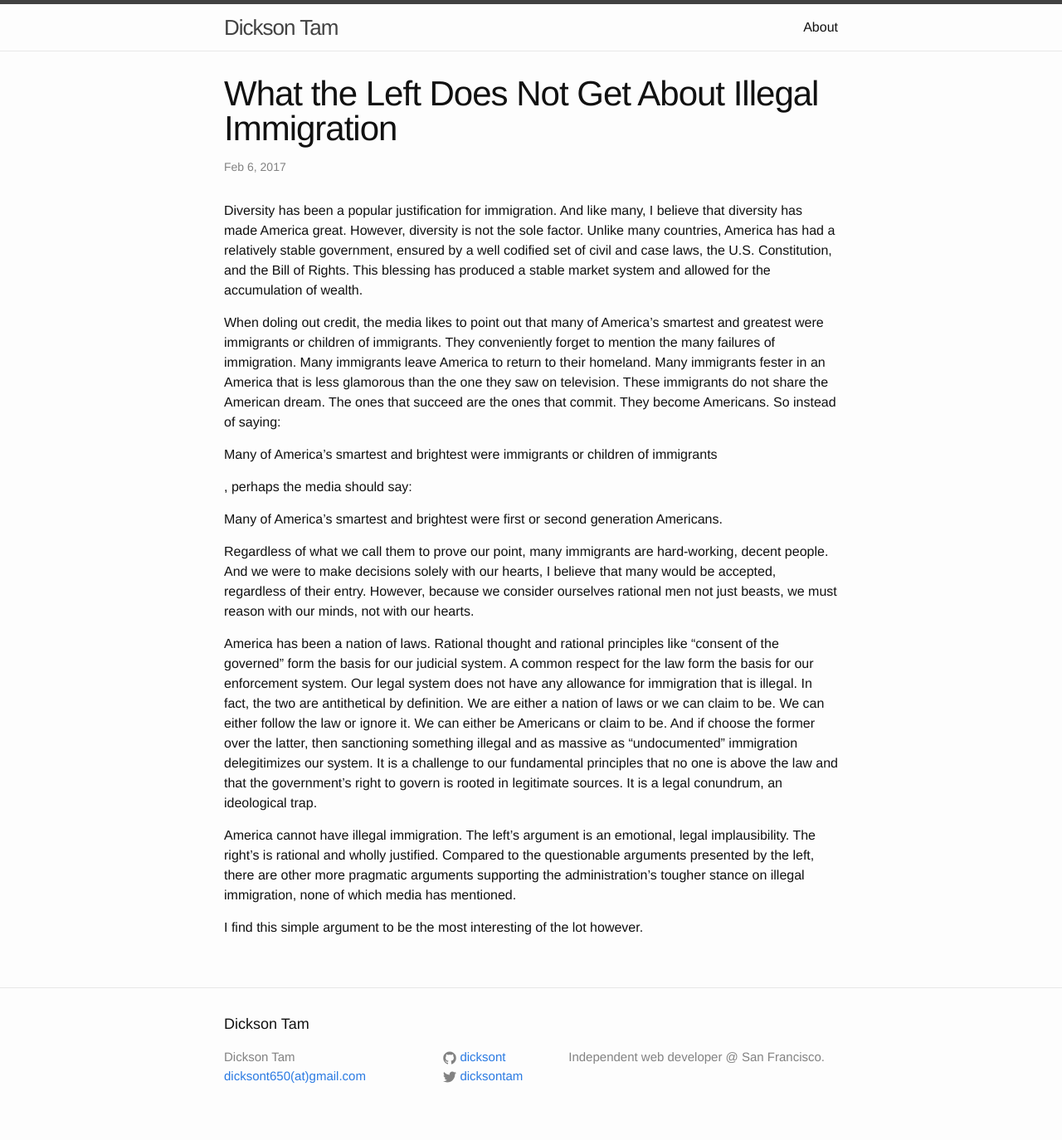
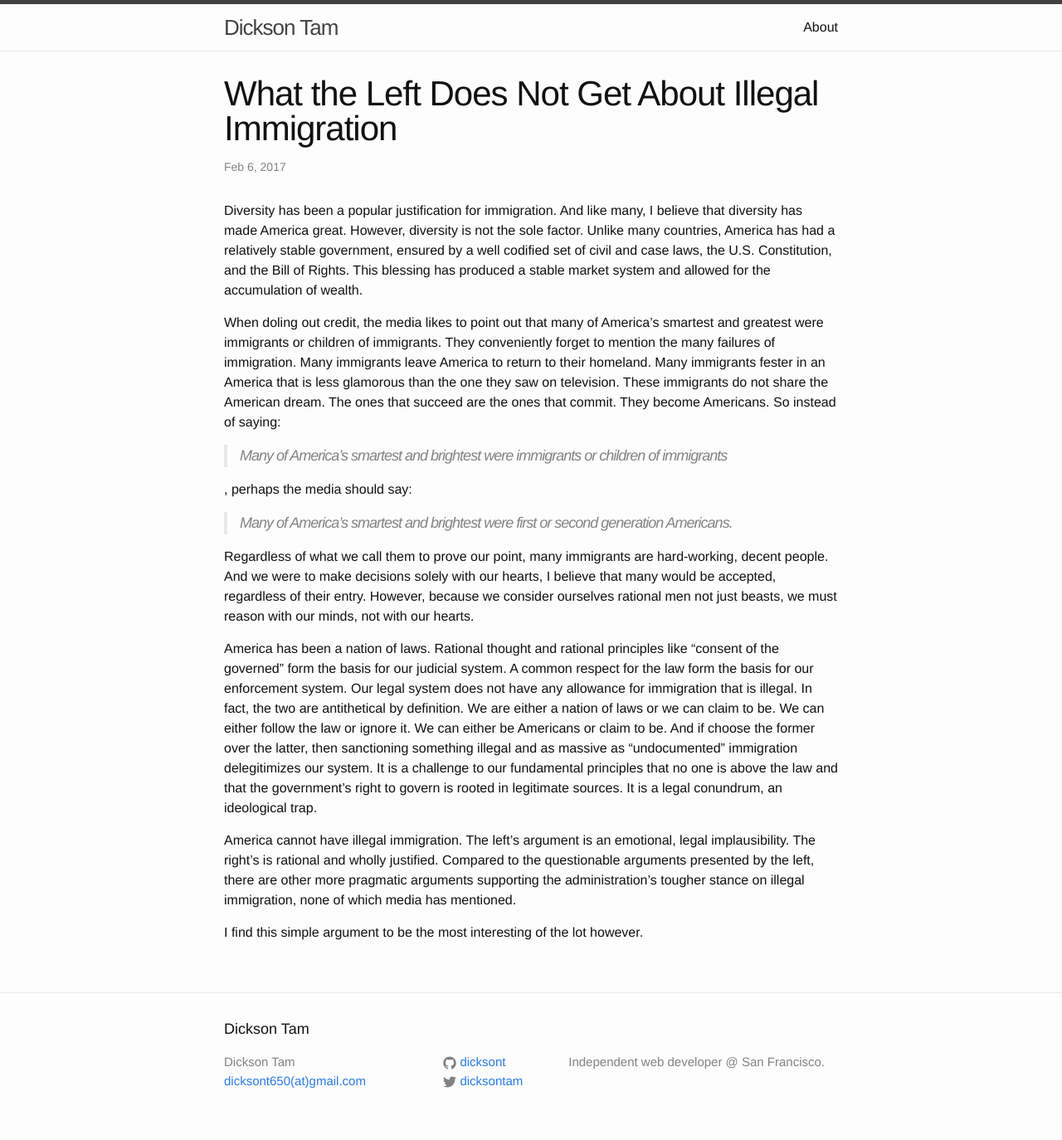
Before and after one commit to dicksont/dicksont.github.io, a Jekyll site: the page built from _posts/2017-02-06-immigration.md, in a window 1280 px wide. Shown: the whole page at 83% size. Built offline with Jekyll 4.4.1, drawn with Linux system fonts in a browser that asks for light colours.

Commit message:
Formatted quotes.

```diff
--- a/_posts/2017-02-06-immigration.md
+++ b/_posts/2017-02-06-immigration.md
@@ -8,11 +8,11 @@ Diversity has been a popular justification for immigration. And like many, I bel
 
 When doling out credit, the media likes to point out that many of America's smartest and greatest were immigrants or children of immigrants. They conveniently forget to mention the many failures of immigration. Many immigrants leave America to return to their homeland. Many immigrants fester in an America that is less glamorous than the one they saw on television. These immigrants do not share the American dream. The ones that succeed are the ones that commit. They become Americans. So instead of saying:
 
-  Many of America's smartest and brightest were immigrants or children of immigrants
+>  Many of America's smartest and brightest were immigrants or children of immigrants
 
 , perhaps the media should say:
 
-  Many of America's smartest and brightest were first or second generation Americans.
+>  Many of America's smartest and brightest were first or second generation Americans.
 
 Regardless of what we call them to prove our point, many immigrants are hard-working, decent people. And we were to make decisions solely with our hearts, I believe that many would be accepted, regardless of their entry. However, because we consider ourselves rational men not just beasts, we must reason with our minds, not with our hearts.
 
```
